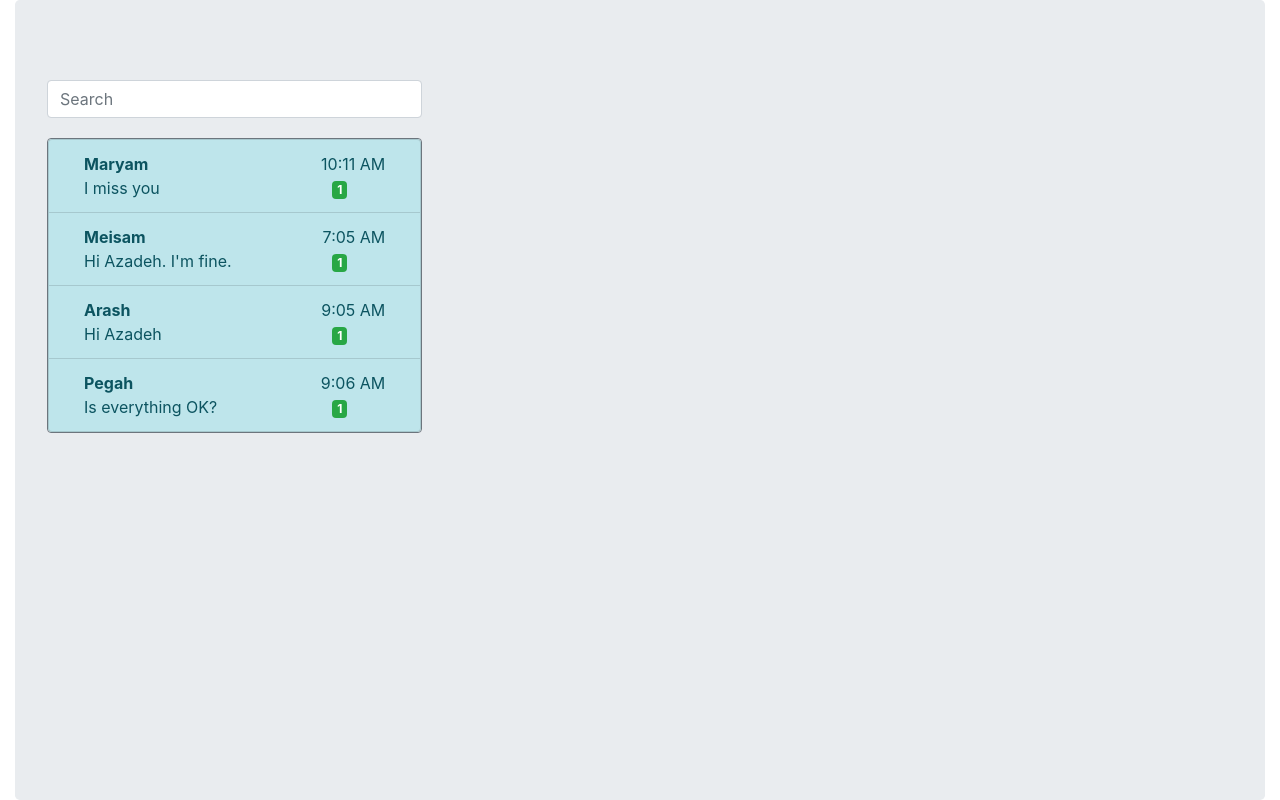
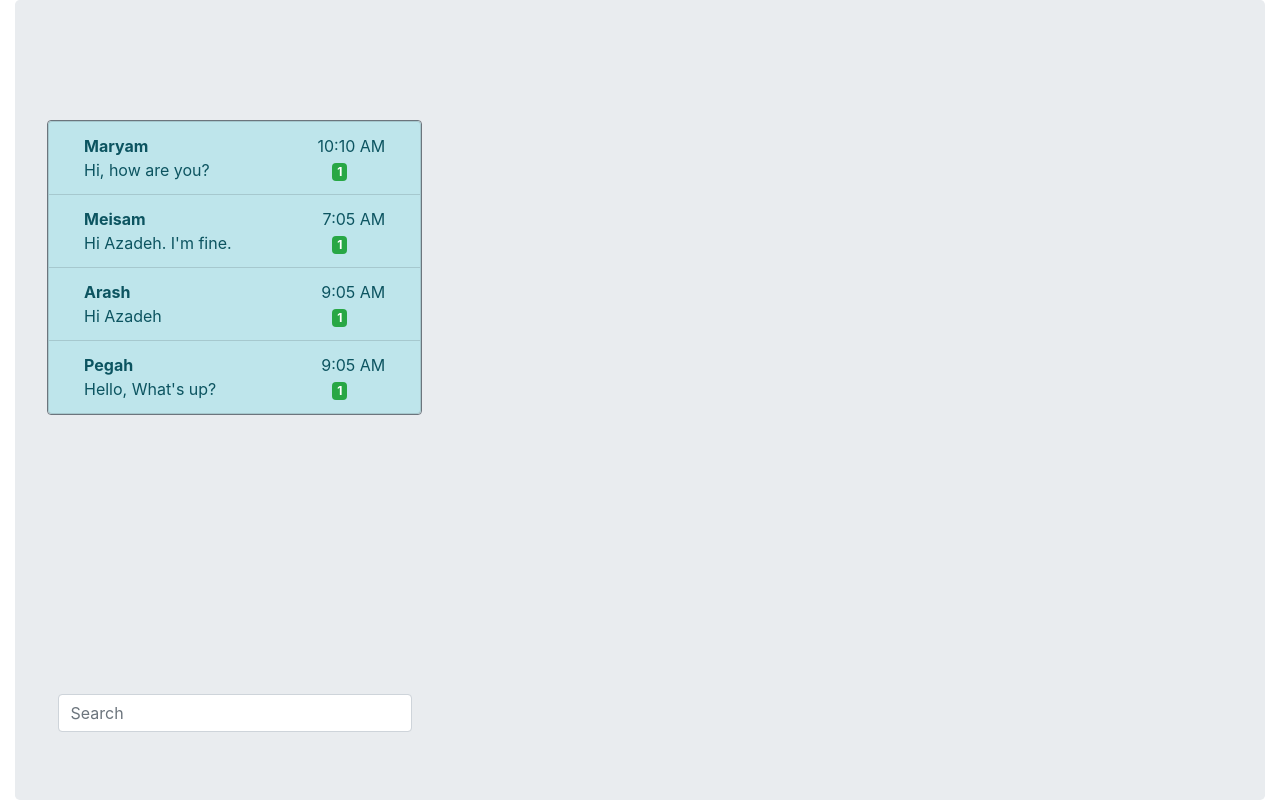
Before and after one commit to AzadehZam/Messenger, a React (Create React App) app: page / in a window 1280 px wide. Built offline with nearby package versions, Linux system fonts and the light colour scheme.

Commit message:
Improve style

```diff
--- a/src/App.scss
+++ b/src/App.scss
@@ -5,10 +5,21 @@
   text-align: center;
 }
 
+.chat{
+  display: relative
 
+}
+
+.message-list{
+  overflow-y: scroll;
+}
 
 .message-input {
-  display: flex;
+  padding: 0 2vw;
+  position: absolute;
+  bottom: 0;
+  left: 0;
+  right: 0;
 }
 
 
--- a/src/components/chat.js
+++ b/src/components/chat.js
@@ -42,11 +42,14 @@ export default function Chat({ chatId, chatsDetails }) {
     }
 
     return (
-        <div className='w-100 h-100 d-block align-bottom border border-secondary rounded '>
+        <div className='w-100 h-100 d-block align-bottom border border-secondary rounded chat'>
             <div className='font-weight-bold h4 d-block p-3 mb-5 bg-info text-white text-center'>{chatData.userName}</div >
+            <div className='message-list'>
             <MessagesList messages={messages} />
-            {chatId && (<div className="chat-footer offset-md-4 fixed-bottom">
-                <InputGroup className=" mb-3 ml-3 pr-5 mr-5" >
+
+            </div>
+            {chatId && (<div className="chat-footer offset-md-4">
+                <InputGroup className=" mb-3 ml-3 pr-5 mr-5 message-input " >
                     <FormControl
                         placeholder="Type your message here"
                         aria-label="message box"
--- a/src/constants/const.js
+++ b/src/constants/const.js
@@ -144,12 +144,7 @@ export const INIT_STATE = {
                     time: '10:10 AM',
                     userId: '2'
                 },
-                {
-                    id: '3',
-                    text: 'I miss you',
-                    time: '10:11 AM',
-                    userId: '2'
-                },
+
             ]
         },
         {
@@ -201,12 +196,7 @@ export const INIT_STATE = {
                     time: '9:05 AM',
                     userId: '2'
                 },
-                {
-                    id: '3',
-                    text: 'Is everything OK?',
-                    time: '9:06 AM',
-                    userId: '2'
-                },
+
             ]
         },
 
--- a/src/stateManager/reducer.js
+++ b/src/stateManager/reducer.js
@@ -1,7 +1,7 @@
 import { INIT_STATE } from '../constants/const';
 import { ACTIONS } from './actions';
 
-let id = 3;
+let id = 2;
 const idGenerator = () => {
   return ++id;
 }
```
Also changed, not shown: 2 other files (tests, documents, lock files or other folders).
